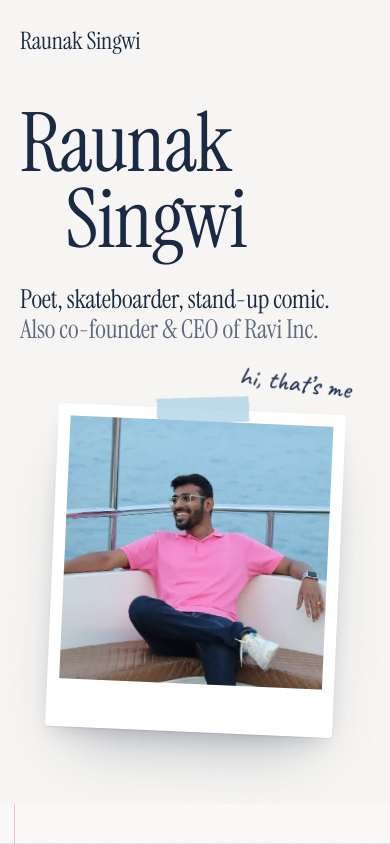
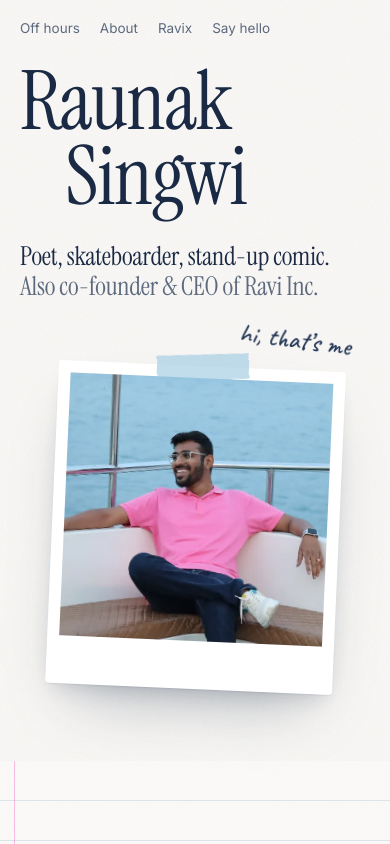
Before and after one commit to raunaksingwi/raunaksingwi.github.io, a plain HTML site: page index.html in a window 390 px wide. Shown: the top 844 px of the page. Drawn offline with Linux system fonts and the light colour scheme.

Commit message:
Remove nav wordmark (name shown once in hero); About line names companies without years
- Nav links right-aligned on desktop, shown compactly on mobile
- 'Before that, I was an engineer at VMware, Salesforce and Cloaked, with 12 US patents along the way.'

```diff
--- a/assets/style.css
+++ b/assets/style.css
@@ -34,8 +34,7 @@ img{display:block;max-width:100%}
 
 /* ---------- hero ---------- */
 .hero{padding:0 var(--pad) 0}
-.topbar{display:flex;justify-content:space-between;align-items:center;padding:22px 0}
-.wordmark{font-family:var(--serif);font-size:24px;text-decoration:none;letter-spacing:-.01em}
+.topbar{display:flex;justify-content:flex-end;align-items:center;padding:22px 0}
 .links{display:flex;gap:30px}
 .links a{font-size:14px;text-decoration:none;color:var(--muted);position:relative;transition:color .3s}
 .links a::after{content:"";position:absolute;left:0;right:0;bottom:-4px;height:1px;background:var(--sea-deep);transform:scaleX(0);transform-origin:right;transition:transform .5s var(--ease)}
@@ -179,7 +178,9 @@ img{display:block;max-width:100%}
   .off-title{max-width:none}
   .card{padding:26px 24px 28px}
   .doodle{max-width:170px}
-  .links{display:none}
+  .topbar{justify-content:flex-start;padding:18px 0 0}
+  .links{gap:20px}
+  .links a{font-size:13.5px}
   .intro{grid-template-columns:1fr;padding-top:24px;gap:64px}
   .name{font-size:clamp(64px,21vw,110px)}
   .polaroid{width:min(82%,360px);padding:12px 12px 48px;rotate:2.5deg}
--- a/index.html
+++ b/index.html
@@ -35,7 +35,6 @@
 
   <header class="hero" id="top">
     <nav class="topbar" aria-label="Primary">
-      <a class="wordmark" href="#top">Raunak Singwi</a>
       <div class="links">
         <a href="#off-hours">Off hours</a>
         <a href="#about">About</a>
@@ -93,7 +92,7 @@
           <p class="label">About</p>
           <span class="clip" aria-hidden="true"><svg viewBox="0 0 30 70"><path d="M10 60V14a8 8 0 0 1 16 0v40a12 12 0 0 1-24 0V20"/></svg></span>
           <p class="statement">An engineer who became a founder. I co-founded Ravi&nbsp;Inc. with my brother, Rushabh, and I’m a Founder Fellow at <span class="hl">South&nbsp;Park&nbsp;Commons</span>.</p>
-          <p class="aside-note">Before that, seven years as an engineer at VMware, Salesforce and Cloaked, with <a href="https://patents.google.com/?inventor=Raunak+Ravindra+Singwi" target="_blank" rel="noopener">12&nbsp;US&nbsp;patents</a> along the way.</p>
+          <p class="aside-note">Before that, I was an engineer at VMware, Salesforce and Cloaked, with <a href="https://patents.google.com/?inventor=Raunak+Ravindra+Singwi" target="_blank" rel="noopener">12&nbsp;US&nbsp;patents</a> along the way.</p>
         </section>
 
         <section id="now" class="now" aria-labelledby="now-title">
```
